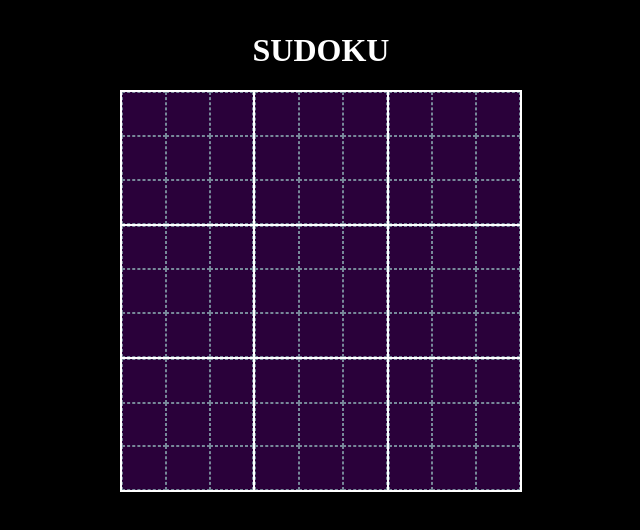
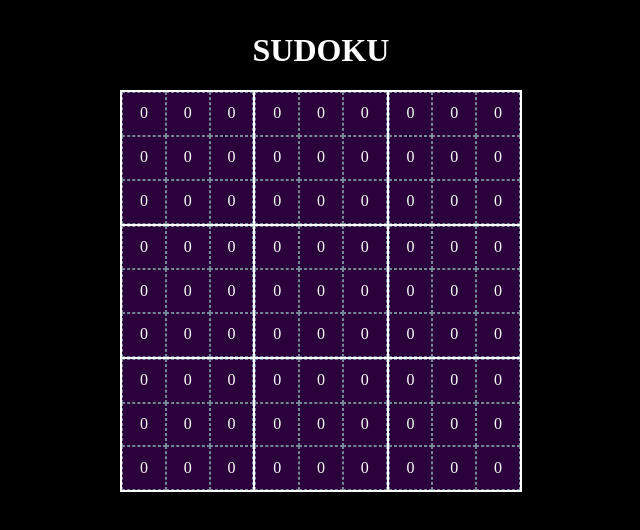
Before and after one commit to Egrodo/sudoku, a React (Create React App) app: page / in a window 1280 px wide. Shown: the top 530 px of the page, without its empty margins (319-959 px from the left). Built offline with nearby package versions, Linux system fonts and the light colour scheme; a web font is replaced by a local one.

Commit message:
Workng on pattern genetator

```diff
--- a/src/components/Block.jsx
+++ b/src/components/Block.jsx
@@ -6,13 +6,17 @@ class Block extends Component {
   constructor() {
     super();
     this.state = {
-      blocks: ['A1', 'B1', 'C1', 'A2', 'B2', 'C2', 'A3', 'B3', 'C3'],
+      blocks: [
+        { A1: 1 }, { B1: 2 }, { C1: 3 }, { A2: 4 }, { B2: 5 }, { C2: 6 }, { A3: 7 }, { B3: 8 }, { C3: 9 },
+      ],
     };
   }
   render() {
     return (
       <div className={`block ${this.props.name}`}>
-        { this.state.blocks.map(name => <SubBlock key={name} name={name} />) }
+        { Object.keys(this.state.blocks).map(name => (
+          <SubBlock key={name} name={name} value={this.state.blocks.name} />
+        ))}
       </div>
     );
   }
--- a/src/components/SubBlock.jsx
+++ b/src/components/SubBlock.jsx
@@ -11,6 +11,11 @@ class SubBlock extends Component {
     };
 
     this.onChange = this.onChange.bind(this);
+  }
+
+  componentWillMount() {
+    console.log(this.props);
+    this.setState({ val: this.props.value });
   }
 
   onChange(e) {
@@ -39,10 +44,12 @@ class SubBlock extends Component {
 
 SubBlock.propTypes = {
   name: PropTypes.string,
+  value: PropTypes.number,
 };
 
 SubBlock.defaultProps = {
   name: 'Unspecified',
+  value: 0,
 };
 
 export default SubBlock;
```
